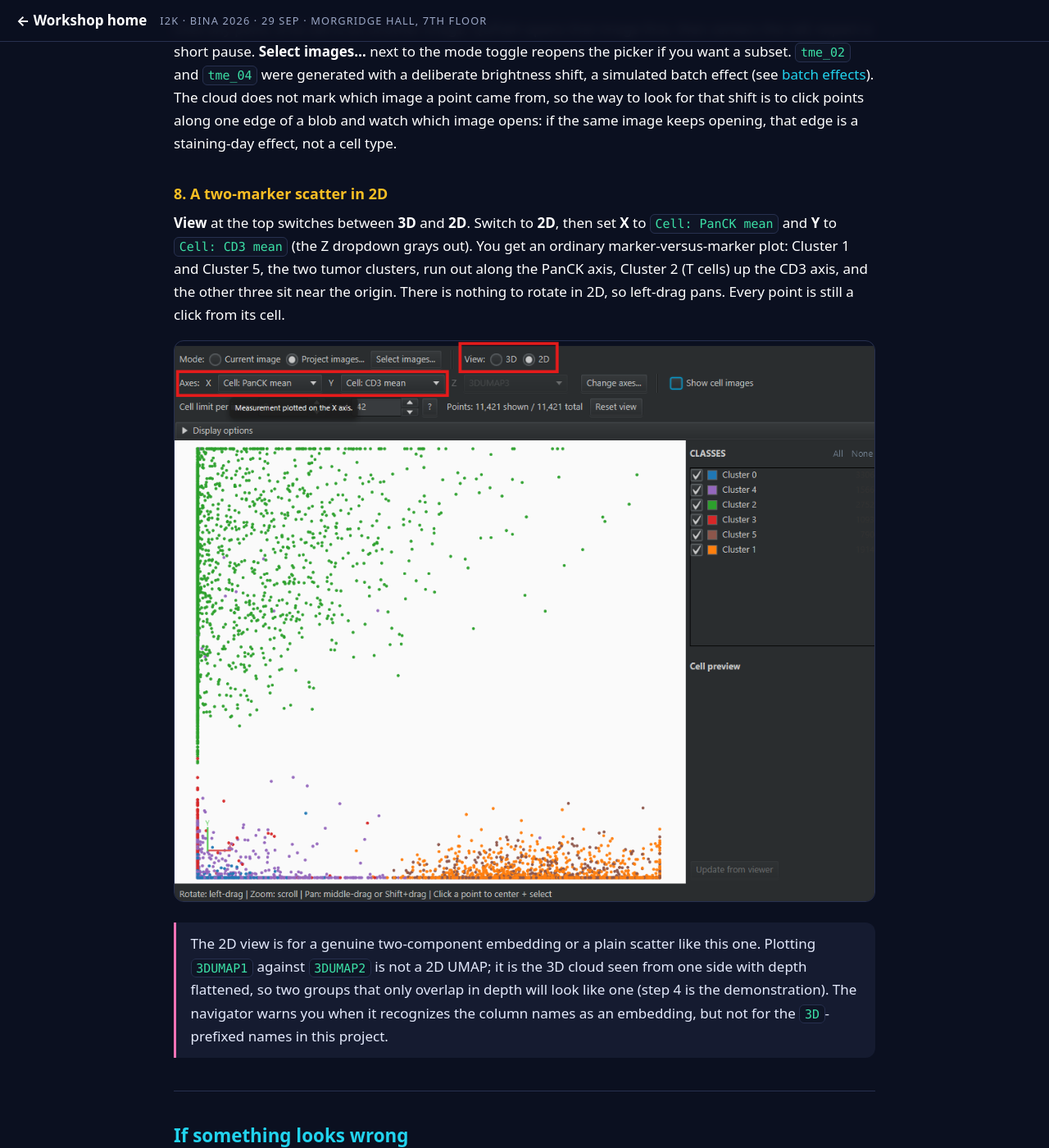
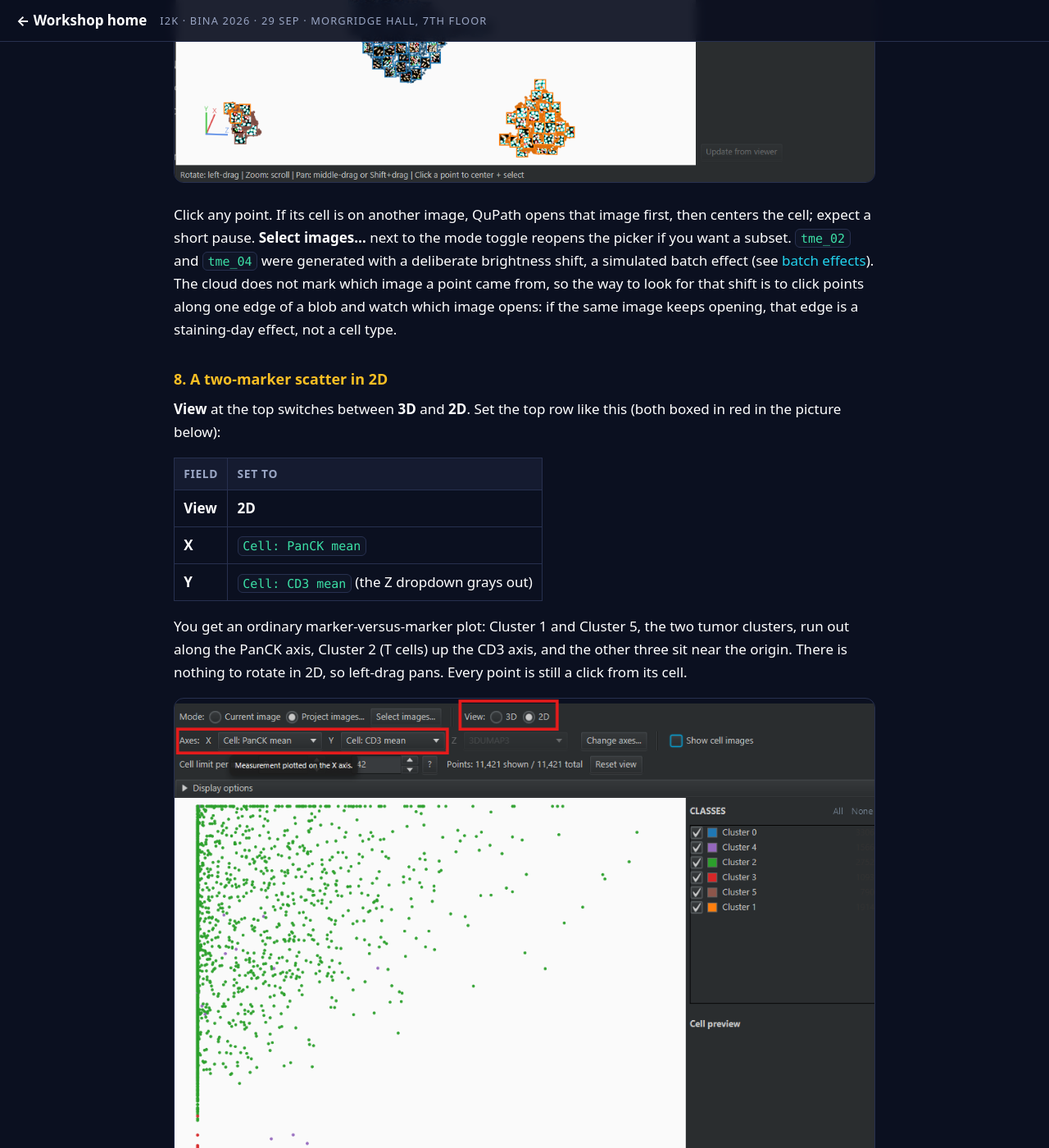
Before and after one commit to MichaelSNelson/BINA-I2K-2026-QuPath-Extensions, a Jekyll site: the page built from docs/04-cluster-3d-navigator.md, in a window 1280 px wide and 1400 px high, scrolled down 6830 px. Shown: the whole window at 82% size. Built offline with Jekyll 4.4.1, drawn with Linux system fonts in a browser that asks for light colours; some of the changed text lies outside the part shown.

Commit message:
Guide 04: axis settings as tables in steps 3 and 8
Claude-Session: https://claude.ai/code/session_01KwiACUr5MacuDvqp74c96o

```diff
--- a/docs/04-cluster-3d-navigator.md
+++ b/docs/04-cluster-3d-navigator.md
@@ -112,9 +112,16 @@ cells.
    recognized it takes the first three numeric measurements in alphabetical order, and `3DUMAP1`,
    `3DUMAP2` and `3DUMAP3` sort ahead of every `Cell:` and `Nucleus:` column — so the dropdowns
    already hold the right axes and the cloud is right, by luck. On your own data it will not be.
-3. Click **Change axes...**. In the picker check that **X** is `3DUMAP1`, **Y** is `3DUMAP2` and
-   **Z** is `3DUMAP3`, tick **Use these axes automatically next time you open this project.**,
-   then **Apply**. The tag goes away and stays away for this project.
+3. Click **Change axes...** (boxed in red below) and check the picker reads:
+
+   | Field | Set to |
+   |---|---|
+   | **X axis** | `3DUMAP1` |
+   | **Y axis** | `3DUMAP2` |
+   | **Z axis** | `3DUMAP3` |
+   | **Use these axes automatically next time you open this project.** | Ticked |
+
+   Then **Apply**. The tag goes away and stays away for this project.
 
 <img src="../images/cluster-3d-navigator/change-axes.png" alt="The Cluster 3D Navigator window on tme_00. The Axes row reads X 3DUMAP1, Y 3DUMAP2, Z 3DUMAP3 with the green tag no embedding detected, pick 3 axes beside it; the Change axes button is outlined in red. The counter reads Points: 1,530 shown / 1,530 total. Six separate colored blobs of points fill the middle and the CLASSES legend lists Cluster 0 to Cluster 5. In the lower right, a Choose axes dialog reads Pick three numeric measurements for X / Y / Z, with X axis 3DUMAP1, Y axis 3DUMAP2, Z axis 3DUMAP3, the box Use these axes automatically next time you open this project ticked, and Apply and Cancel buttons" width="1000">
 
@@ -208,9 +215,16 @@ opening, that edge is a staining-day effect, not a cell type.
 
 ### 8. A two-marker scatter in 2D
 
-**View** at the top switches between **3D** and **2D**. Switch to **2D**, then set **X** to
-`Cell: PanCK mean` and **Y** to `Cell: CD3 mean` (the Z dropdown grays out). You get an ordinary
-marker-versus-marker plot: Cluster 1 and Cluster 5, the two tumor clusters, run out along the
+**View** at the top switches between **3D** and **2D**. Set the top row like this (both boxed
+in red in the picture below):
+
+| Field | Set to |
+|---|---|
+| **View** | **2D** |
+| **X** | `Cell: PanCK mean` |
+| **Y** | `Cell: CD3 mean` (the Z dropdown grays out) |
+
+You get an ordinary marker-versus-marker plot: Cluster 1 and Cluster 5, the two tumor clusters, run out along the
 PanCK axis, Cluster 2 (T cells) up the CD3 axis, and the other three sit near the origin. There
 is nothing to rotate in 2D, so left-drag pans. Every point is still a click from its cell.
 
```
